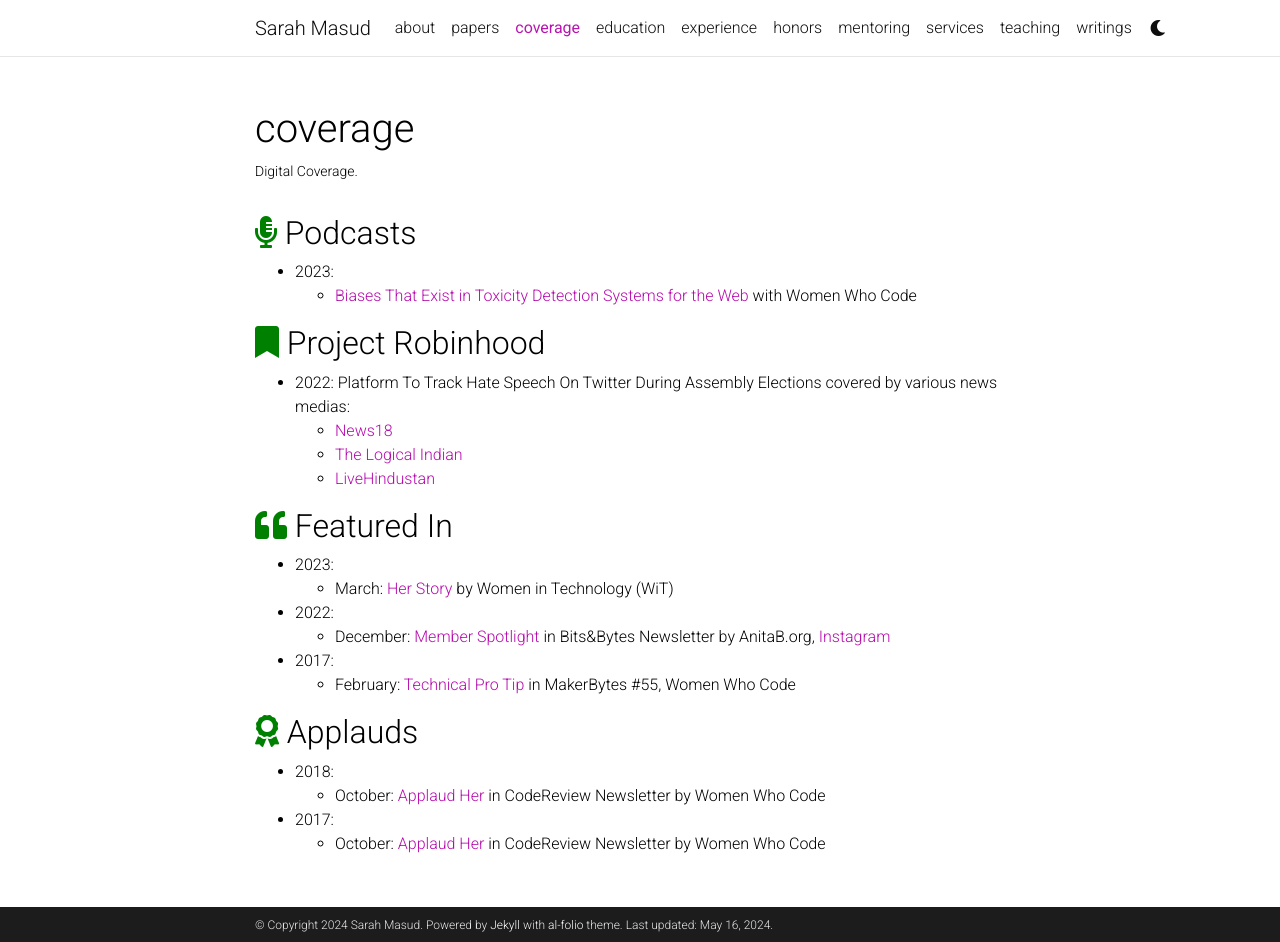
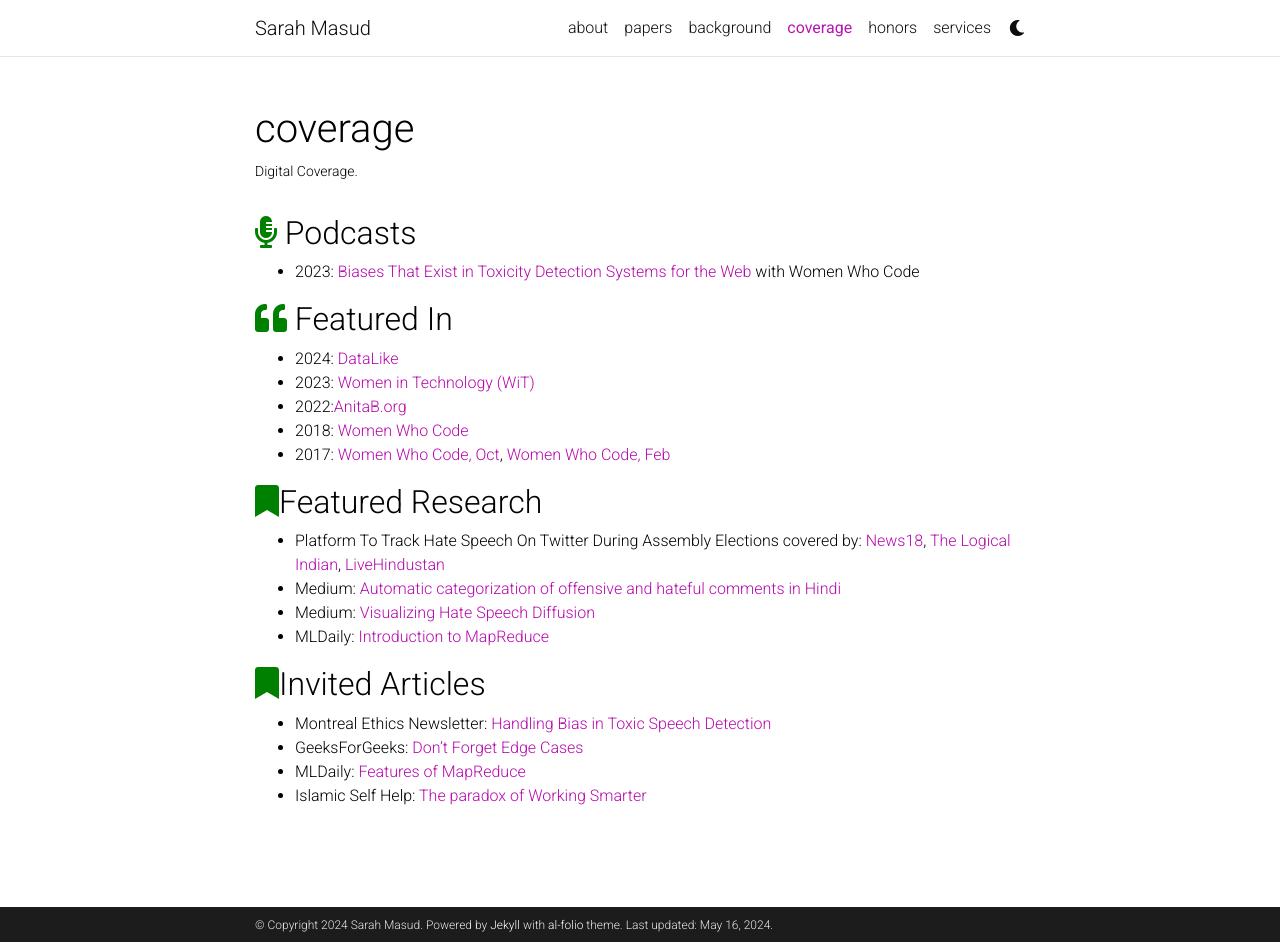
Before and after one commit to sara-02/sara-02.github.io, a Jekyll site: the page built from _pages/coverage.md, in a window 1280 px wide and 942 px high. Built offline with Jekyll 4.4.1, drawn with Linux system fonts in a browser that asks for light colours; comment, search, counter and statistics services are not loaded; a style sheet for code colours, icons or effects is not loaded.

Commit message:
reduce pages

```diff
--- a/_pages/coverage.md
+++ b/_pages/coverage.md
@@ -8,25 +8,25 @@ nav_order: 5
 ---
 
 ## <i style='font-size:24px' class='fas' style='color: green'>&#xf3c9;</i> Podcasts
-* 2023:
-	* [Biases That Exist in Toxicity Detection Systems for the Web](https://www.womenwhocode.com/blog/career-nav-41-biases-that-exist-in-toxicity-detection-systems-for-the-web) with Women Who Code
-
-## <i style='font-size:24px' class='fas' style='color: green'>&#xf02e;</i> Project Robinhood
-* 2022: Platform To Track Hate Speech On Twitter During Assembly Elections covered by various news medias:
-	* [News18](https://www.news18.com/news/education-career/iiit-delhi-students-create-platform-to-track-hate-speech-during-elections-say-most-hateful-tweets-from-up-4803488.html)
-	* [The Logical Indian](https://thelogicalindian.com/trending/delhi-students-track-hate-speech-twitter-assembly-elections-34130)
-	* [LiveHindustan](https://www.livehindustan.com/ncr/story-iiit-delhi-robinhood-software-will-stop-hate-speech-on-social-media-know-how-it-works-and-what-is-its-accuracy-percentage-6525665.html)
+* 2023: [Biases That Exist in Toxicity Detection Systems for the Web](https://www.womenwhocode.com/blog/career-nav-41-biases-that-exist-in-toxicity-detection-systems-for-the-web) with Women Who Code
 
 ## <i style='font-size:24px' class='fas' style='color: green'>&#xf10d;</i> Featured In
-* 2023:
-	* March: [Her Story](https://mywit.org/wit-her-story-sarah-masud/) by Women in Technology (WiT)
-* 2022:
-	* December: [Member Spotlight](https://t.e2ma.net/message/uffqwg/ef4wsk) in Bits&Bytes Newsletter by AnitaB.org, [Instagram](https://www.instagram.com/p/CmFSNcsOujr/)
-* 2017:
-	* February: [Technical Pro Tip](https://us7.campaign-archive.com/?u=e75be710ba1a2eb0df9d82ca4&id=e32924067b&e=3df279c09c) in  MakerBytes #55, Women Who Code
+* 2024: [DataLike](https://datalike.substack.com/p/datalike-09-sarah-masud)
+* 2023: [Women in Technology (WiT)](https://mywit.org/wit-her-story-sarah-masud/)
+* 2022:[AnitaB.org](https://t.e2ma.net/message/uffqwg/ef4wsk)
+* 2018: [Women Who Code](https://mailchi.mp/3b807ec40c0a/d8icgiexg0-869769?e=3df279c09c)
+* 2017: [Women Who Code, Oct](https://mailchi.mp/womenwhocode/code-review-april-19th?e=3df279c09c), [Women Who Code, Feb](https://us7.campaign-archive.com/?u=e75be710ba1a2eb0df9d82ca4&id=e32924067b&e=3df279c09c)
 
-## <i style='font-size:24px' class='fas' style='color: green'>&#xf559;</i> Applauds
-* 2018:
-	* October: [Applaud Her](https://mailchi.mp/3b807ec40c0a/d8icgiexg0-869769?e=3df279c09c) in CodeReview Newsletter by Women Who Code
-* 2017:
-	* October: [Applaud Her](https://mailchi.mp/womenwhocode/code-review-april-19th?e=3df279c09c) in CodeReview Newsletter by Women Who Code
+
+## <i style='font-size:24px' class='fas' style='color: green'>&#xf02e;</i>Featured Research
+* Platform To Track Hate Speech On Twitter During Assembly Elections covered by: [News18](https://www.news18.com/news/education-career/iiit-delhi-students-create-platform-to-track-hate-speech-during-elections-say-most-hateful-tweets-from-up-4803488.html), [The Logical Indian](https://thelogicalindian.com/trending/delhi-students-track-hate-speech-twitter-assembly-elections-34130), [LiveHindustan](https://www.livehindustan.com/ncr/story-iiit-delhi-robinhood-software-will-stop-hate-speech-on-social-media-know-how-it-works-and-what-is-its-accuracy-percentage-6525665.html)
+* Medium: [Automatic categorization of offensive and hateful comments in Hindi](https://medium.com/automatic-categorization-of-offensive-and-hateful/automatic-categorization-of-offensive-and-hateful-comments-in-hindi-eafaafa9dcf4)
+* Medium: [Visualizing Hate Speech Diffusion](https://medium.com/@chhavi19117/visualizing-hate-speech-diffusion-547c241f222e)
+* MLDaily: [Introduction to MapReduce](https://mldaily.github.io/ml-algorithms/2015/10/23/mapreduce.html)
+
+
+## <i style='font-size:24px' class='fas' style='color: green'>&#xf02e;</i>Invited Articles
+* Montreal Ethics Newsletter: [Handling Bias in Toxic Speech Detection](https://montrealethics.ai/handling-bias-in-toxic-speech-detection-a-survey/)
+* GeeksForGeeks: [Don't Forget Edge Cases](https://www.geeksforgeeks.org/dont-forget-edge-cases/)
+* MLDaily: [Features of MapReduce](https://mldaily.github.io/ml-algorithms/2015/11/03/mapreduce-features.html)
+* Islamic Self Help: [The paradox of Working Smarter](https://www.islamicselfhelp.com/2016/08/12/paradox-working-smarter/)
```
Also changed, not shown: _bibliography/papers.bib (+12 -0 lines), _pages/background.md (renamed from _pages/education.md, +20 -2 lines), _pages/experience.md (deleted, +0 -23 lines), _pages/honors.md (+5 -3 lines), _pages/mentor.md (deleted, +0 -32 lines), _pages/services.md (+46 -2 lines), _pages/teaching.md (deleted, +0 -23 lines), _pages/writings.md (deleted, +0 -31 lines).
